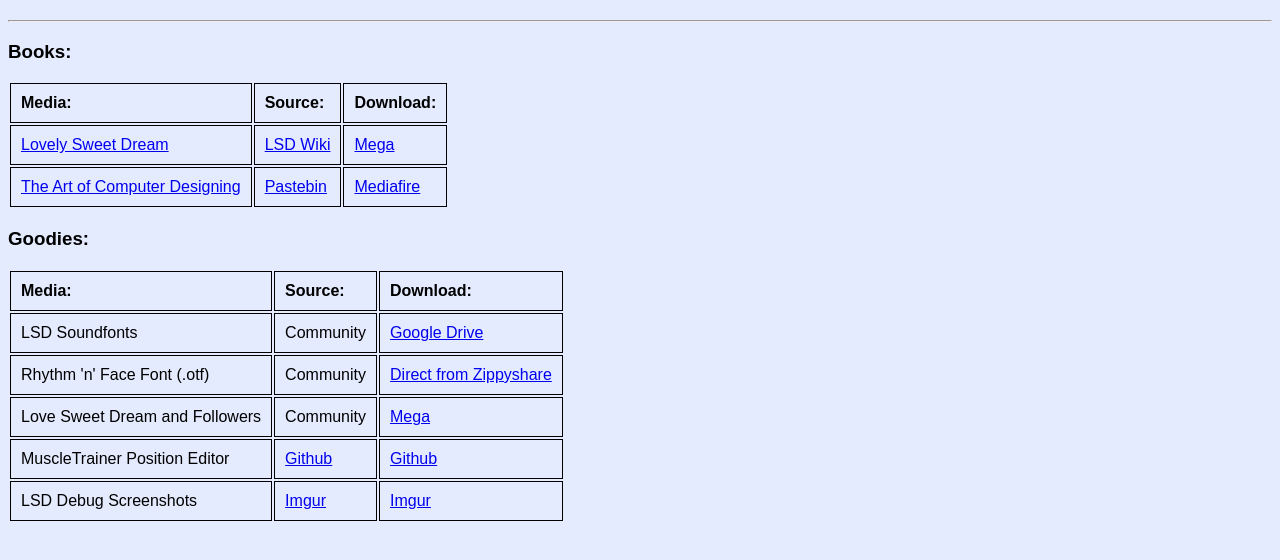
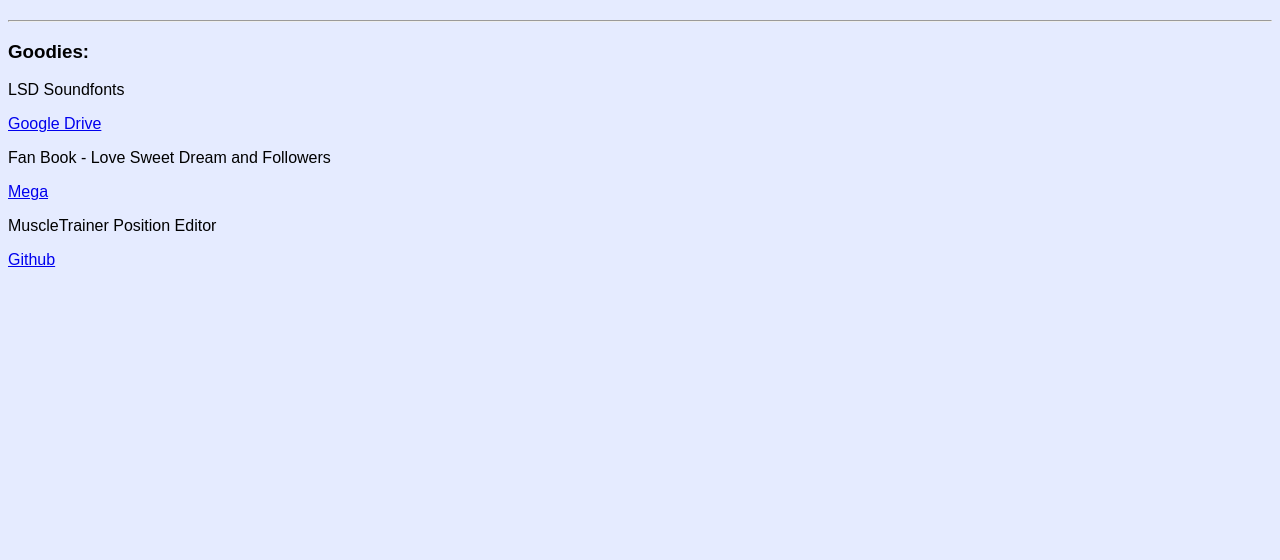
Before and after one commit to osamu-sato-library/osamu-sato-library.github.io, a plain HTML site: page downloads.html in a window 1280 px wide. Shown: the part 60-620 px from the top of the page. Drawn offline with Linux system fonts and the light colour scheme.

Commit message:
IIiive been workin on the raaiaiallalroad!!

```diff
--- a/downloads.html
+++ b/downloads.html
@@ -9,64 +9,16 @@
 <h1><a href="index.html">Osamu Sato Library</a></h1>
 <hr>
 
-
-<h3>Books:</h3>
-
-<table>
-<tr><td><b>Media:</b></td><td><b>Source:</b></td><td><b>Download:</b></td></tr>
-
-<tr>
-<td><a href="books/lovely-sweet-dream.html">Lovely Sweet Dream</a></td>
-<td><a href="http://dreamemulator.wikia.com/wiki/The_Dream_Journal">LSD Wiki</a></td>
-<td><a href="https://mega.nz/#!bBIXGZzb!KhEy7kV5PLqlPt4Mm80Fja43z2pMyRqol2Iebbzg3Bk">Mega</a></td>
-</tr>
-
-<tr>
-<td><a href="books/aocd.html">The Art of Computer Designing</a></td>
-<td><a href="http://pastebin.com/NE1uFVJM">Pastebin</a></td>
-<td><a href="www.mediafire.com/?sc3w7u216xyvl2z">Mediafire</a></td>
-</tr>
-
-</table>
-
-
 <h3>Goodies:</h3>
 
-<table>
-<tr><td><b>Media:</b></td><td><b>Source:</b></td><td><b>Download:</b></td></tr>
+<p>LSD Soundfonts</p>
+<a href="https://drive.google.com/drive/folders/0B0rvycIpSsgucjBqVkVnVk9NOWs?usp=sharing">Google Drive</a>
 
-<tr>
-<td>LSD Soundfonts</td>
-<td>Community</td>
-<td><a href="https://drive.google.com/drive/folders/0B0rvycIpSsgucjBqVkVnVk9NOWs?usp=sharing">Google Drive</a></td>
-</tr>
+<p>Fan Book - Love Sweet Dream and Followers</p>
+<a href="https://mega.nz/#!ngk0gYbJ!LqQKO3HLGw_FTo0tSe73gAw2g8F5NIV-bdbQVCXLk9g">Mega</a>
 
-<tr>
-<td>Rhythm 'n' Face Font (.otf)</td>
-<td>Community</td>
-<td><a href="http://www11.zippyshare.com/d/Pqjt0SDP/135606/RhythmnFace.otf">Direct from Zippyshare</a></td>
-</tr>
-
-<tr>
-<td>Love Sweet Dream and Followers</td>
-<td>Community</td>
-<td><a href="https://mega.nz/#!ngk0gYbJ!LqQKO3HLGw_FTo0tSe73gAw2g8F5NIV-bdbQVCXLk9g">Mega</a></td>
-</tr>
-
-<tr>
-<td>MuscleTrainer Position Editor</td>
-<td><a href="https://github.com/Confuseme/MuscleTrainer">Github</a></td>
-<td><a href="https://github.com/Confuseme/MuscleTrainer">Github</a></td>
-</tr>
-
-<tr>
-<td>LSD Debug Screenshots</td>
-<td><a href="https://imgur.com/a/di1gu">Imgur</a></td>
-<td><a href="https://imgur.com/a/di1gu">Imgur</a></td>
-</tr>
-
-
-</table>
+<p>MuscleTrainer Position Editor</p>
+<a href="https://github.com/Confuseme/MuscleTrainer">Github</a>
 
 </body>
 </html>
--- a/style.css
+++ b/style.css
@@ -1,4 +1,4 @@
-h1, h2, h3, p, a, td, tr {
+h1, h2, h3, h4, p, a, td, tr {
 	font-family: sans-serif;
 }
 
@@ -27,3 +27,5 @@ sup a {
 body {
 	background-color: #E5EBFF;
 }
+
+#77FF77
```
Also changed, not shown: index.html (+11 -3 lines).
